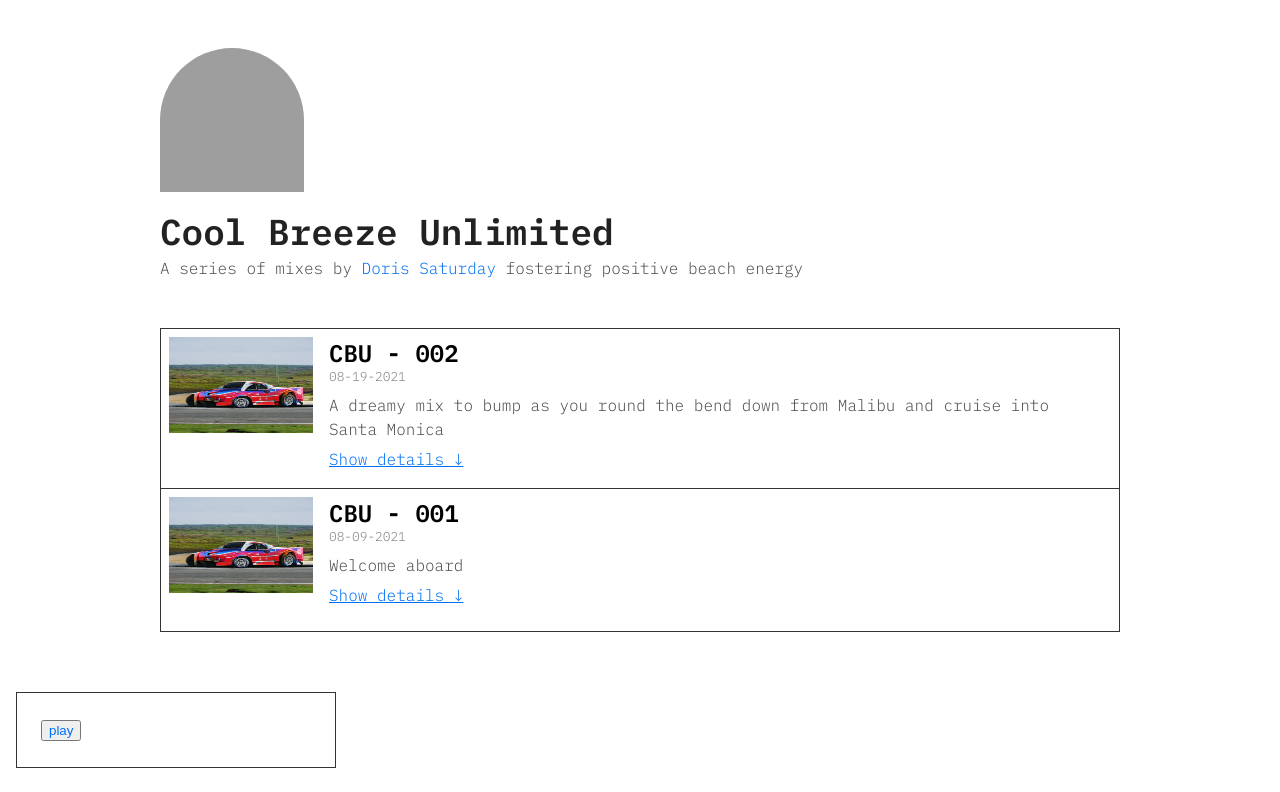
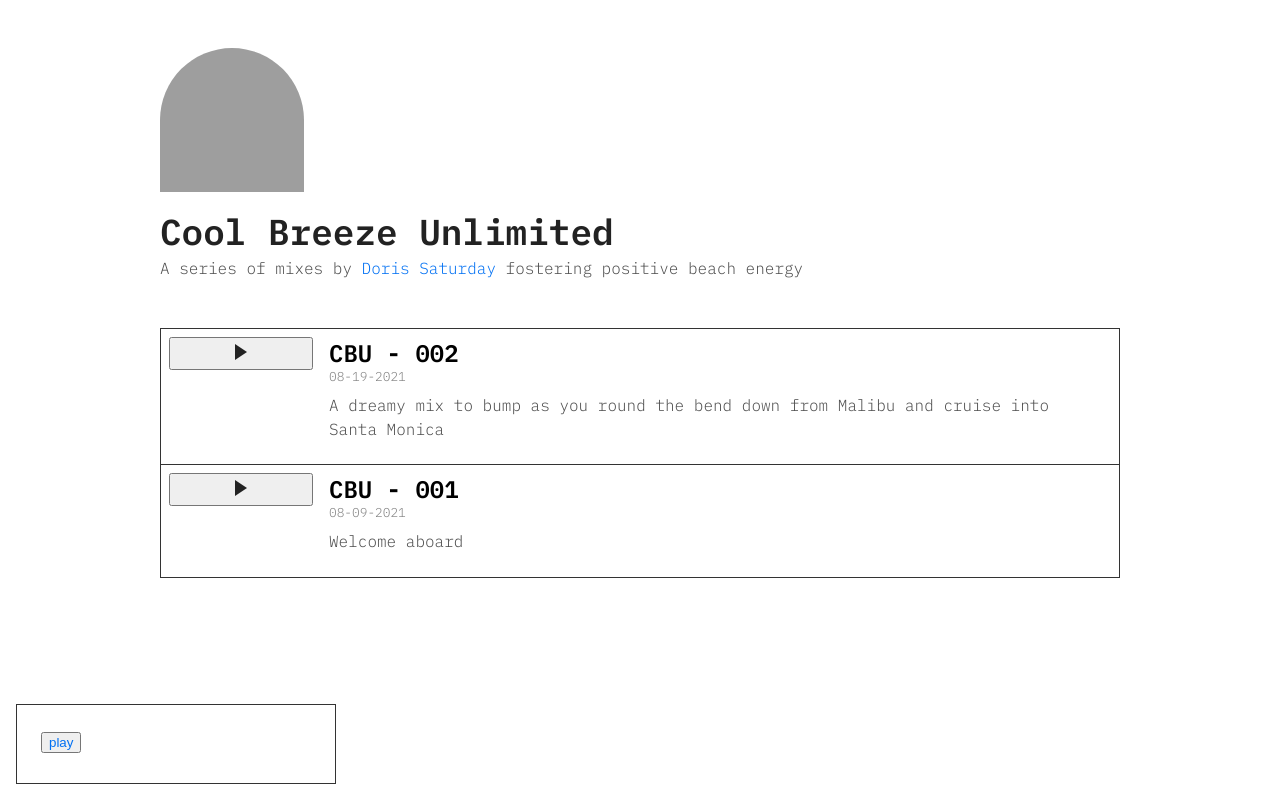
Before and after one commit to yungbeto/CBU, a Next.js app: page / in a window 1280 px wide. Shown: the top 792 px of the page. Built offline with nearby package versions, Linux system fonts and the light colour scheme; grey boxes are pictures that could not be loaded.

Commit message:
added some routing

```diff
--- a/components/EntryItem/EntryItem.js
+++ b/components/EntryItem/EntryItem.js
@@ -1,27 +1,30 @@
 import styles from './EntryItem.module.scss'
 import Image from 'next/image'
 import { useState } from 'react';
+import Link from 'next/link'
+import Play from '../../components/Icons/Play';
+import Pause from '../../components/Icons/Pause';
 
 const EntryItem = (props, {expand}) => {
 
-    const [isExpanded, setIsExpanded] = useState(expand);
+    // const [isExpanded, setIsExpanded] = useState(expand);
+    const [isPlaying, setIsPlaying] = useState('');
 
     return(
         <li key={props.key} className={styles.container}>
             <div className={styles.first}>
-            <Image
-            className={styles.thumb}
-            src='/images/test.jpeg'
-            width={144}
-            height={96}
-            layout='responsive'
-            />
+            <button onClick={() => setIsPlaying(!isPlaying)}>{isPlaying ? <Pause /> : <Play />}</button>
             </div>
-            <div className= {isExpanded ? `${styles.secondOpen}` : `${styles.second}` }>
+            <div className= {styles.secondOpen}>
+
+                <Link href={`/mixes/${props.id}`} >
+
                 <h3 className={styles.title}>{props.title}</h3>
+                </Link>
+
                 <h6 className={styles.date}>{props.date}</h6>
-                <p className= {isExpanded ? `${styles.bodyOpen}` : `${styles.body}`}>{props.info}</p>
-                <button onClick={() => setIsExpanded(!isExpanded) } className={styles.seemore}>{isExpanded ? 'Hide details ↑ ' : 'Show details ↓'} </button>
+                <p className= {styles.bodyOpen}>{props.info}</p>
+                {/* <button onClick={() => setIsExpanded(!isExpanded) } className={styles.seemore}>{isExpanded ? 'Hide details ↑ ' : 'Show details ↓'} </button> */}
             </div>
         </li>
     )
--- a/components/EntryItem/EntryItem.module.scss
+++ b/components/EntryItem/EntryItem.module.scss
@@ -70,6 +70,9 @@
   font-size: 1.5rem;
   line-height: 2rem;
   margin: 0;
+  &:hover {
+    cursor:pointer;
+  }
 }
 .date {
   font-size: 0.8rem;
--- a/components/Header/Header.js
+++ b/components/Header/Header.js
@@ -1,5 +1,6 @@
-import styles from './Header.module.css'
+import styles from './Header.module.scss'
 import Image from 'next/image'
+import Link from 'next/link'
 
 
 export default function Header() {
@@ -26,7 +27,10 @@ const name = 'Cool Breeze Unlimited'
                     width={144}
                     alt={name}
                 />
+                <Link href='/'>
+
                 <h1 className={styles.heading}>{name}</h1>
+                </Link>
                 <p className={styles.subheading}>A series of mixes by <a href="https://dorissaturday.bandcamp.com/" target="_blank">Doris Saturday</a> fostering positive beach energy</p>
     </header>
     )
--- a/components/Header/Header.module.css
+++ b/components/Header/Header.module.scss
@@ -16,6 +16,9 @@
   line-height: 48px;
   color: #222;
   margin: 1rem 0 0 0;
+  &:hover{
+    cursor:pointer;
+  }
 }
 
 .subheading {
--- /dev/null
+++ b/components/Icons/Pause.js
@@ -0,0 +1,11 @@
+export default function Pause(props) {
+    return (
+
+        <svg width={24} height={24} viewBox="0 0 24 24" fill="none" xmlns="http://www.w3.org/2000/svg" {...props}>
+            <path d="M11 4H7V20H11V4Z" fill="#222222" />
+            <path d="M17 4H13V20H17V4Z" fill="#222222" />
+        </svg>
+
+    )
+
+}
--- /dev/null
+++ b/components/Icons/Play.js
@@ -0,0 +1,8 @@
+export default function Play(props) {
+    return (
+
+        <svg width={24} height={24} viewBox="0 0 24 24" fill="none" xmlns="http://www.w3.org/2000/svg">
+            <path d="M6 4L18 12L6 20V4Z" fill="#222222" />
+        </svg>
+    )
+}
--- a/components/Player/Player.module.scss
+++ b/components/Player/Player.module.scss
@@ -1,16 +1,18 @@
 .player {
-  width: calc(100vw - 32px);
-margin: auto;
+  height: 5rem;
+  width: 100%;
+  margin: auto;
   padding: 24px;
   position: sticky;
-  bottom: 32px;
-  left: 16px;
+  bottom: 0px;
   background: #fff;
-  border: 1px solid #333;
+  border-top: 1px solid #333;
   @media (min-width: 560px) {
     width: 20rem;
-    bottom: 32px;
-    left: 16px;
+    bottom: 1rem;
+    left: 1rem;
     margin: 0;
+    position: fixed;
+    border: 1px solid #333;
   }
 }
--- a/components/layout.module.css
+++ b/components/layout.module.css
@@ -2,7 +2,6 @@
   width: 100%;
   padding: 3rem 1rem 0 1rem;
   margin: 0 auto 2rem;
-  height: calc(100vh - 74px);
   overflow-y: scroll;
 }
 
--- a/pages/index.js
+++ b/pages/index.js
@@ -2,7 +2,6 @@ import Head from "next/head";
 import Layout, { siteTitle } from "../components/layout";
 import styles from "./pages.module.scss";
 import { getSortedPostsData } from "../lib/posts";
-import Player from "../components/Player";
 import EntryItem from "../components/EntryItem";
 
 
@@ -23,8 +22,8 @@ export default function Home({ allPostsData }) {
           <title>{siteTitle}</title>
         </Head>
         <ul className={styles.list}>
-          {allPostsData.map(({ slug, date, title, url }) => (
-            <EntryItem key={url} title={title} date={date} info={slug} />
+          {allPostsData.map(({ slug, date, title, url, id }) => (
+            <EntryItem key={url} title={title} date={date} info={slug} id={id} />
           ))}
         </ul>
       </Layout>
--- a/pages/pages.module.scss
+++ b/pages/pages.module.scss
@@ -1,6 +1,9 @@
 .container {
-  overflow: hidden;
-  height: 100vh;
+  overflow: scroll;
+  height: calc(100vh - 80px);
+  @media (min-width: 560px) {
+    height: 100%;
+  }
 }
 
 .list {
--- a/styles/global.scss
+++ b/styles/global.scss
@@ -3,6 +3,7 @@
 
 html,
 body {
+  height: 100%;
   padding: 0;
   margin: 0;
   font-family: "IBM Plex Mono", -apple-system, BlinkMacSystemFont, "Segoe UI",
@@ -12,7 +13,10 @@ body {
   background: #fff;
   background-size: cover;
   overscroll-behavior: none;
-  height: 100vh;
+}
+
+#__next {
+  height: 100%;
 }
 
 * {
```
